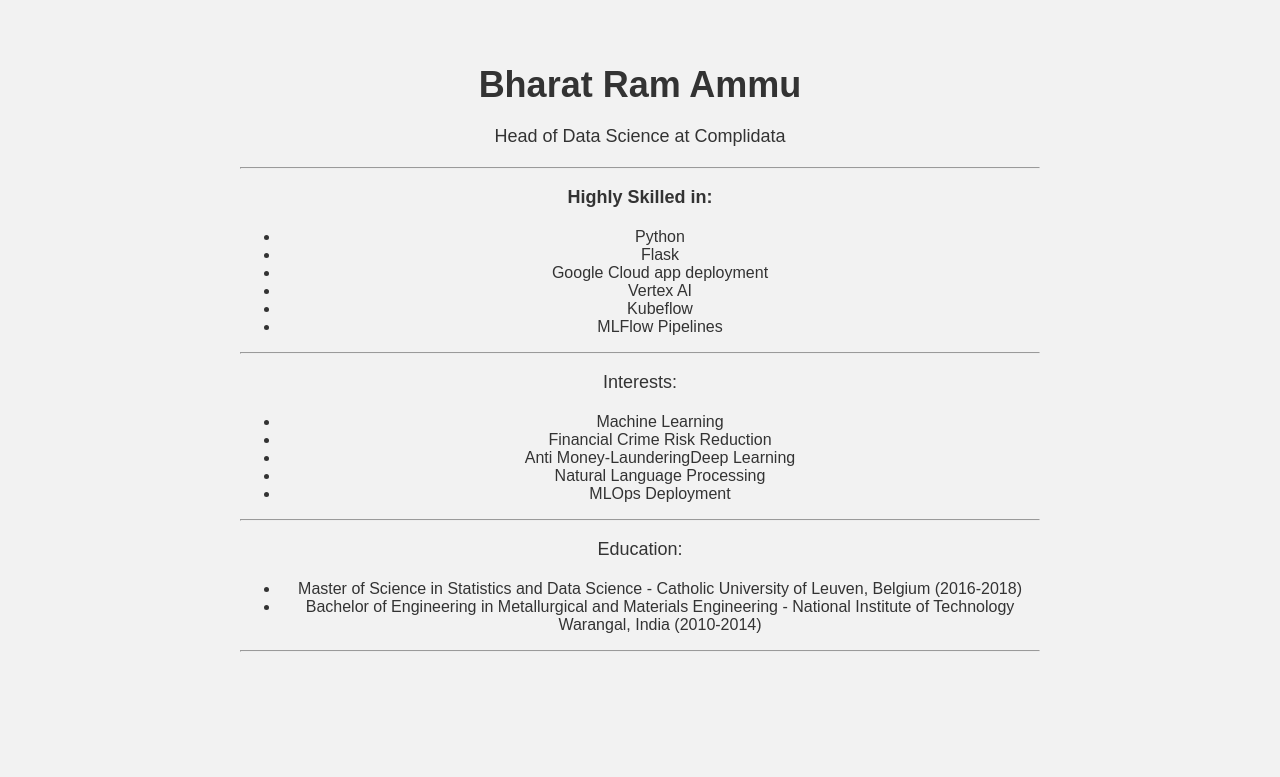
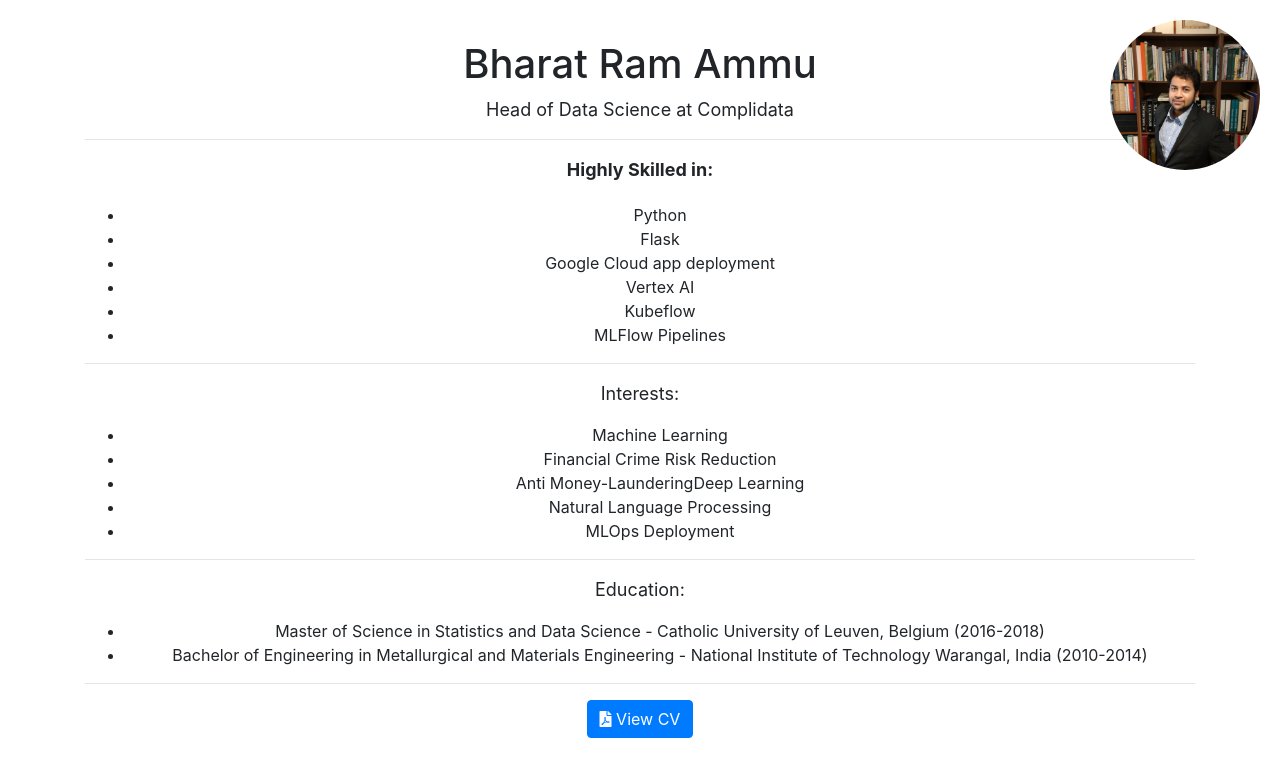
Before and after one commit to ammubharatram/ammubharatram.github.io, a Flask app: page / in a window 1280 px wide. Shown: the top 777 px of the page. Run offline with Flask 3, Linux system fonts and the light colour scheme; some libraries are stand-ins or nearby versions.

Commit message:
Initial commit

```diff
--- a/app.py
+++ b/app.py
@@ -1,4 +1,4 @@
-from flask import Flask, render_template, send_file
+from flask import Flask, render_template, send_file, send_from_directory
 
 app = Flask(__name__)
 
@@ -37,9 +37,10 @@ def index():
 
     return render_template('index.html', skills=skills, interests=interests, education=education)
 
-@app.route('/cv')
-def cv():
-    return send_file('Bharat Ram Ammu CV Complidata latest.pdf', as_attachment=True)
+@app.route('/view-pdf', methods=['POST'])
+def view_pdf():
+    # Assuming your PDF file is named "cv.pdf" in the same directory
+    return send_from_directory('.', 'Bharat Ram Ammu CV Complidata latest.pdf', as_attachment=False)
 
 if __name__ == '__main__':
     app.run()
--- a/templates/index.html
+++ b/templates/index.html
@@ -3,7 +3,7 @@
 <head>
   <meta charset="UTF-8">
   <meta name="viewport" content="width=device-width, initial-scale=1.0">
-  <title>Bharat Ram Ammu - Head of Data Science</title>
+  <title>Bharat Ram Ammu - Head of Data Science at Complidata Belgium</title>
   <style>
     body {
       font-family: Arial, sans-serif;
@@ -30,10 +30,24 @@
       font-weight: bold;
       margin-bottom: 20px;
     }
+    .profile-img {
+      position: absolute;
+      top: 20px;
+      right: 20px;
+      width: 150px;
+      height: 150px;
+      border-radius: 50%;
+      object-fit: cover;
+    }
   </style>
+  <link rel="stylesheet" href="https://stackpath.bootstrapcdn.com/bootstrap/4.5.2/css/bootstrap.min.css">
+  <link rel="stylesheet" href="https://cdnjs.cloudflare.com/ajax/libs/font-awesome/5.15.3/css/all.min.css">
+  <script src="https://stackpath.bootstrapcdn.com/bootstrap/4.5.2/js/bootstrap.min.js"></script>
+
 </head>
 <body>
   <div class="container">
+    <img src="{{ url_for('static', filename='Complidata pic color.jpg') }}" alt="Profile Picture" class="profile-img">
     <h1>Bharat Ram Ammu</h1>
     <p>Head of Data Science at Complidata</p>
     <hr>
@@ -58,9 +72,15 @@
       {% endfor %}
     </ul>
     <hr>
-    <form action="upload-cv.php" method="post" enctype="multipart/form-data">
-      <!-- Your existing CV upload form -->
+    <form action="{{ url_for('view_pdf') }}" method="post">
+      <button type="submit" class="btn btn-primary">
+        <i class="fas fa-file-pdf"></i> View CV
+      </button>
     </form>
+
+
+    </form>
+  </div>
   </div>
 </body>
 </html>
```
Also changed, not shown: Complidata pic color.jpg (added), static/Complidata pic color.jpg (added), 1 other file.
